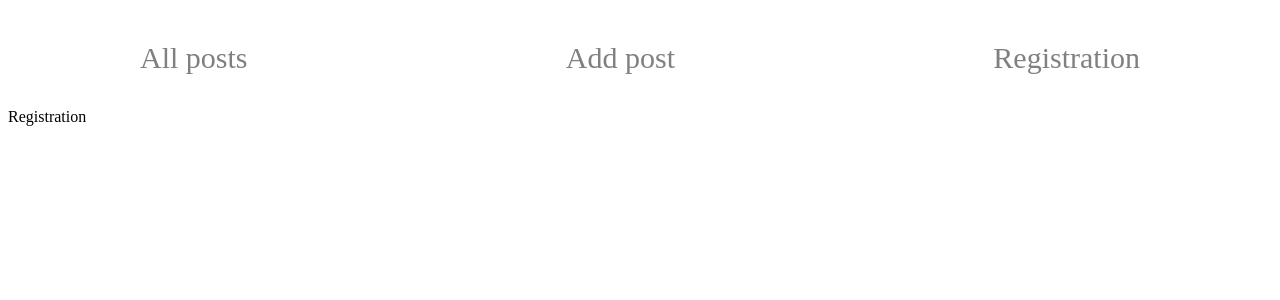
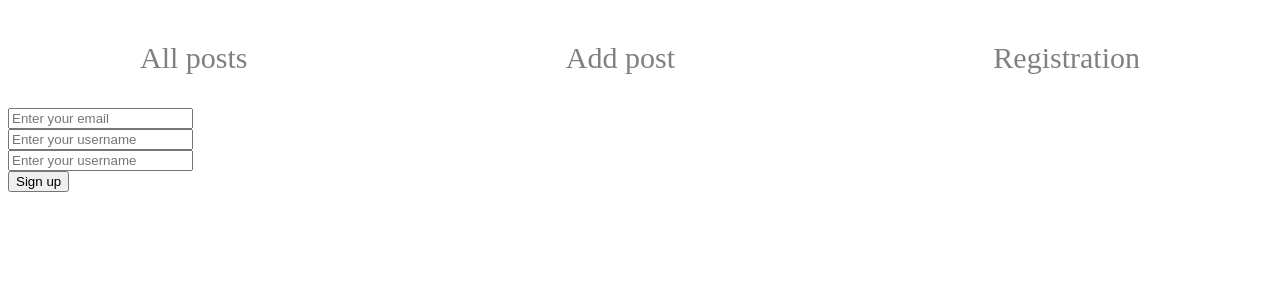
Before and after one commit to BigUhoTape/e2e4-testcase, a Vue app: page /registration in a window 1280 px wide. Shown: the top 300 px of the page. Built offline with nearby package versions, Linux system fonts and the light colour scheme; no server answers.

Commit message:
login and logout user

```diff
--- a/src/App.vue
+++ b/src/App.vue
@@ -7,7 +7,7 @@
 
 <script>
     import Navbar from "./components/Navbar";
-    import {mapActions} from 'vuex'
+    import {mapActions, mapMutations} from 'vuex'
 
     export default {
       components: {
@@ -17,35 +17,20 @@
         ...mapActions([
           'GET_ALL_POSTS',
           'GET_ALL_USERS'
+        ]),
+        ...mapMutations([
+          'SET_USER_ONLINE'
         ])
       },
       mounted() {
         this.GET_ALL_POSTS();
         this.GET_ALL_USERS();
+        if (localStorage.getItem('user')) {
+            this.SET_USER_ONLINE(JSON.parse(localStorage.getItem('user')));
+        }
       }
     }
 </script>
 
 <style lang="less">
-    .navbar {
-        width: 1000px;
-        height: 100px;
-        margin: 0 auto;
-        display: flex;
-        justify-content: space-between;
-        align-items: center;
-        list-style: none;
-
-        &__link {
-            color: gray;
-            font-size: 30px;
-            transition: .3s;
-
-            &:hover {
-                color: black;
-                transition: .3s;
-                cursor: pointer;
-            }
-        }
-    }
 </style>
--- a/src/components/Navbar.vue
+++ b/src/components/Navbar.vue
@@ -2,14 +2,62 @@
     <div class="navbar">
         <router-link to="/" tag="li" class="navbar__link">All posts</router-link>
         <router-link to="/addPost" tag="li" class="navbar__link">Add post</router-link>
-        <router-link to="/registration" tag="li" class="navbar__link">Registration</router-link>
+        <button v-if="isUser" class="navbar__link" @click="logOut">Выйти</button>
+        <router-link v-else
+                     to="/registration"
+                     tag="li"
+                     class="navbar__link">Registration</router-link>
     </div>
 </template>
 
 <script>
+    import { mapMutations } from 'vuex'
+
     export default {
-      name: 'Navbar'
+      name: 'Navbar',
+      data() {
+        return {
+          isUser: false
+        }
+      },
+      methods: {
+        ...mapMutations([
+          'EMPTY_USER_ONLINE'
+        ]),
+        logOut() {
+          this.isUser = false;
+          localStorage.removeItem('user');
+          this.EMPTY_USER_ONLINE();
+        }
+      },
+      mounted() {
+        if (localStorage.getItem('user')) {
+          this.isUser = true;
+        }
+      }
     }
 </script>
 
-<style lang="less" scoped></style>
+<style lang="less" scoped>
+    .navbar {
+        width: 1000px;
+        height: 100px;
+        margin: 0 auto;
+        display: flex;
+        justify-content: space-between;
+        align-items: center;
+        list-style: none;
+
+        &__link {
+            color: gray;
+            font-size: 30px;
+            transition: .3s;
+
+            &:hover {
+                color: black;
+                transition: .3s;
+                cursor: pointer;
+            }
+        }
+    }
+</style>
--- a/src/store/index.js
+++ b/src/store/index.js
@@ -1,6 +1,8 @@
 import Vue from 'vue'
 import Vuex from 'vuex'
 import axios from 'axios'
+
+import router from '../router/index'
 
 Vue.use(Vuex);
 
@@ -8,7 +10,8 @@ export default new Vuex.Store({
   state: {
     posts: [],
     users: [],
-    comments: {}
+    comments: {},
+    userOnline: {}
   },
   mutations: {
     SET_ALL_POSTS_TO_STATE(state, posts) {
@@ -19,6 +22,12 @@ export default new Vuex.Store({
     },
     PUSH_COMMENTS(state, comment) {
       state.comments[comment.id] = comment.comments;
+    },
+    SET_USER_ONLINE(state, userData) {
+      state.userOnline = userData;
+    },
+    EMPTY_USER_ONLINE(state) {
+      state.userOnline = {}
     }
   },
   actions: {
@@ -36,6 +45,22 @@ export default new Vuex.Store({
       return axios.get('https://jsonplaceholder.typicode.com/posts/' + userID + '/comments')
         .then(comments => commit('PUSH_COMMENTS', {id: userID, comments: comments.data}))
         .catch(e => console.log(e));
+    },
+    LOGIN_USER({commit}, userData) {
+      console.log(userData);
+      return fetch('https://jsonplaceholder.typicode.com/posts', {
+        method: 'POST',
+        body: JSON.stringify(userData),
+        headers: {
+          "Content-type": "application/json; charset=UTF-8"
+        }
+      })
+        .then(response => response.json())
+        .then(user => {
+          localStorage.setItem('user', JSON.stringify(user));
+          commit('SET_USER_ONLINE', user);
+          router.go(-1);
+        })
     }
   },
   getters: {
@@ -47,6 +72,9 @@ export default new Vuex.Store({
     },
     COMMENT_ID: state => id => {
       return state.comments[id];
+    },
+    USERS_LENGTH(state) {
+      return state.users.length;
     }
   }
 })
--- a/src/views/Registration.vue
+++ b/src/views/Registration.vue
@@ -1,10 +1,78 @@
 <template>
-    <div class="registration">Registration</div>
+    <div class="registration">
+        <div class="registrationInput">
+            <input type="email"
+                   placeholder="Enter your email"
+                   class="registrationInput__input"
+                   v-model="email"
+            >
+        </div>
+        <div class="registrationInput">
+            <input type="text"
+                   placeholder="Enter your username"
+                   class="registrationInput__input"
+                   v-model="userName"
+            >
+        </div>
+        <div class="registrationInput">
+            <input type="text"
+                   placeholder="Enter your username"
+                   class="registrationInput__input"
+                   v-model="name"
+            >
+        </div>
+        <button @click="loginUser">Sign up</button>
+    </div>
 </template>
 
 <script>
+    import { mapGetters, mapActions } from 'vuex'
+
   export default {
-    name: 'Registration'
+    name: 'Registration',
+    data() {
+        return {
+          email: '',
+          userName: '',
+          name: ''
+        }
+    },
+    computed: {
+      ...mapGetters([
+        'USERS_LENGTH'
+      ])
+    },
+    methods: {
+      ...mapActions([
+        'LOGIN_USER'
+      ]),
+      loginUser() {
+        const userData = {
+          id: this.USERS_LENGTH + 1,
+          name: this.name,
+          username: this.userName,
+          email: this.email,
+          address: {
+            street: "default",
+            suite: "default",
+            city: "default",
+            zipcode: "default",
+            geo: {
+              lat: "default",
+              lng: "default"
+            }
+          },
+          phone: "default",
+          website: "default",
+          company: {
+            name: "default",
+            catchPhrase: "default",
+            bs: "default"
+          }
+        };
+        this.LOGIN_USER(userData);
+      }
+    }
   }
 </script>
 
```
